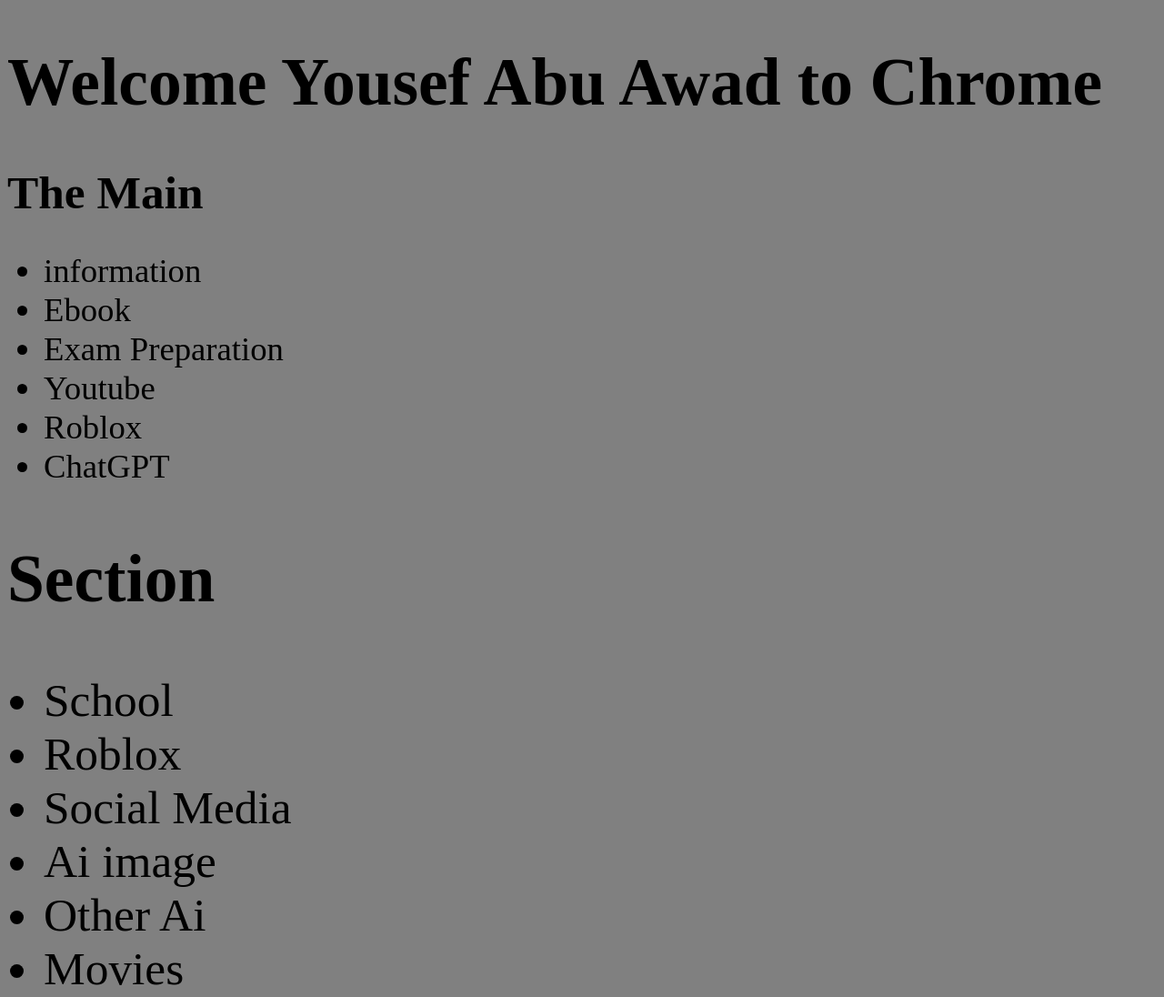
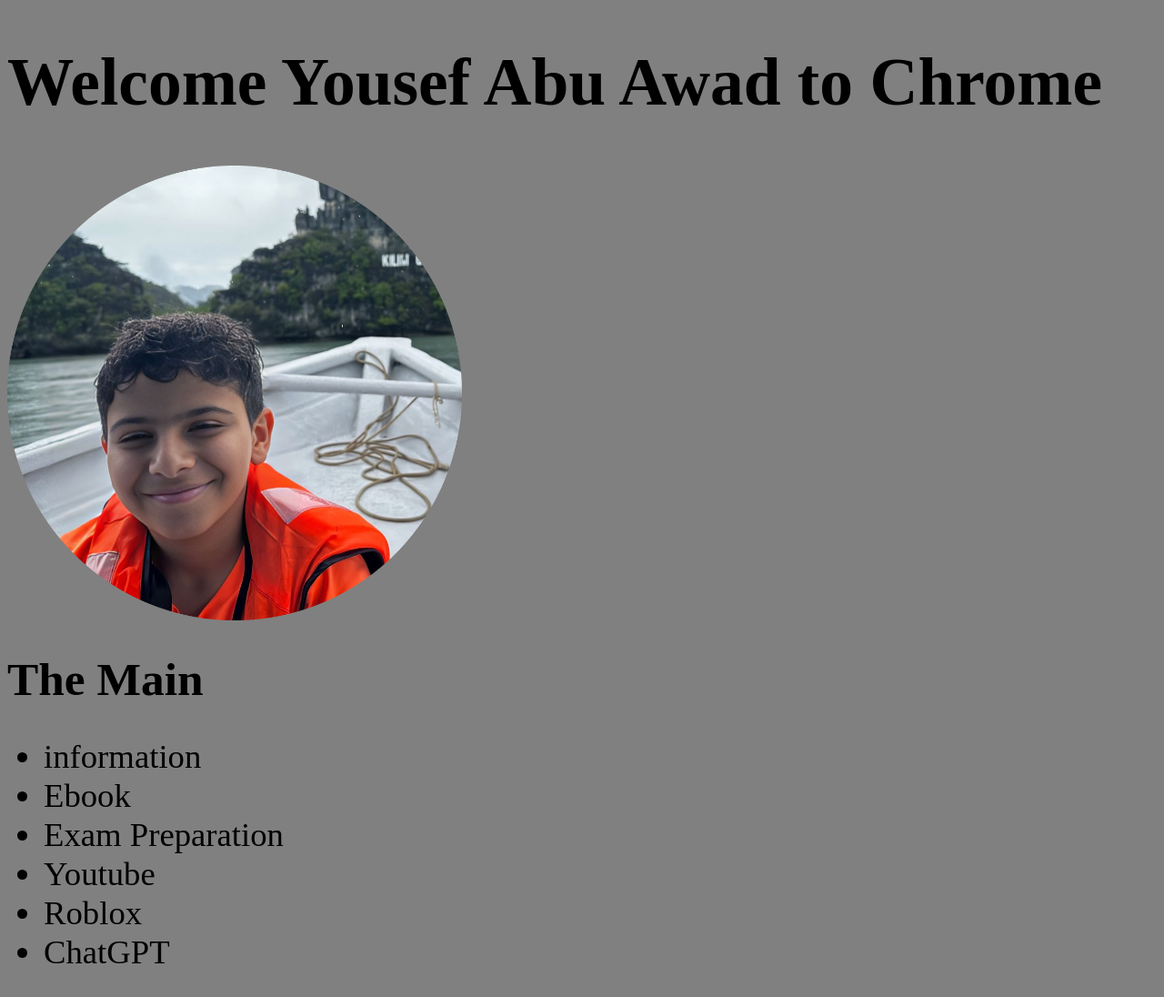
Before and after one commit to yousef271/Ai-chatting, a plain HTML site: page index.htm in a window 1280 px wide. Shown: the top 1096 px of the page at 91% size. Drawn offline with Linux system fonts and the light colour scheme.

Commit message:
Update index.htm

```diff
--- a/index.htm
+++ b/index.htm
@@ -28,10 +28,27 @@
             color: black;
         }
 
+        .Yousef-picture {
+            background-image: url('WhatsApp Image 2023-11-18 at 21.15.28_eba4cfd4-modified.png');
+            background-size: contain;
+            background-repeat: no-repeat;
+            position: relative;
+            width: 100%;
+            height: 500px;
+            animation: mymove 5s infinite;
+        }
+
+        #Yousef-picture {animation-timing-function: ease-in-out;}
+
+        @keyframes mymove {
+            from {left: 0px;}
+            to{left:1000px}
+        }
     </style>
 </head>
 <body>
     <div><h1 style="font-size: 10ex;">Welcome Yousef Abu Awad to Chrome</h1></div>
+    <div class="Yousef-picture" id="Yousef-picture"></div>
     <div><h1 style="font-size: 7ex;">The Main</h1></div>
     <ul>
         <li style="font-size: 5ex;"><a href="https://yousef271.github.io/Family/">information</a></li>
```
